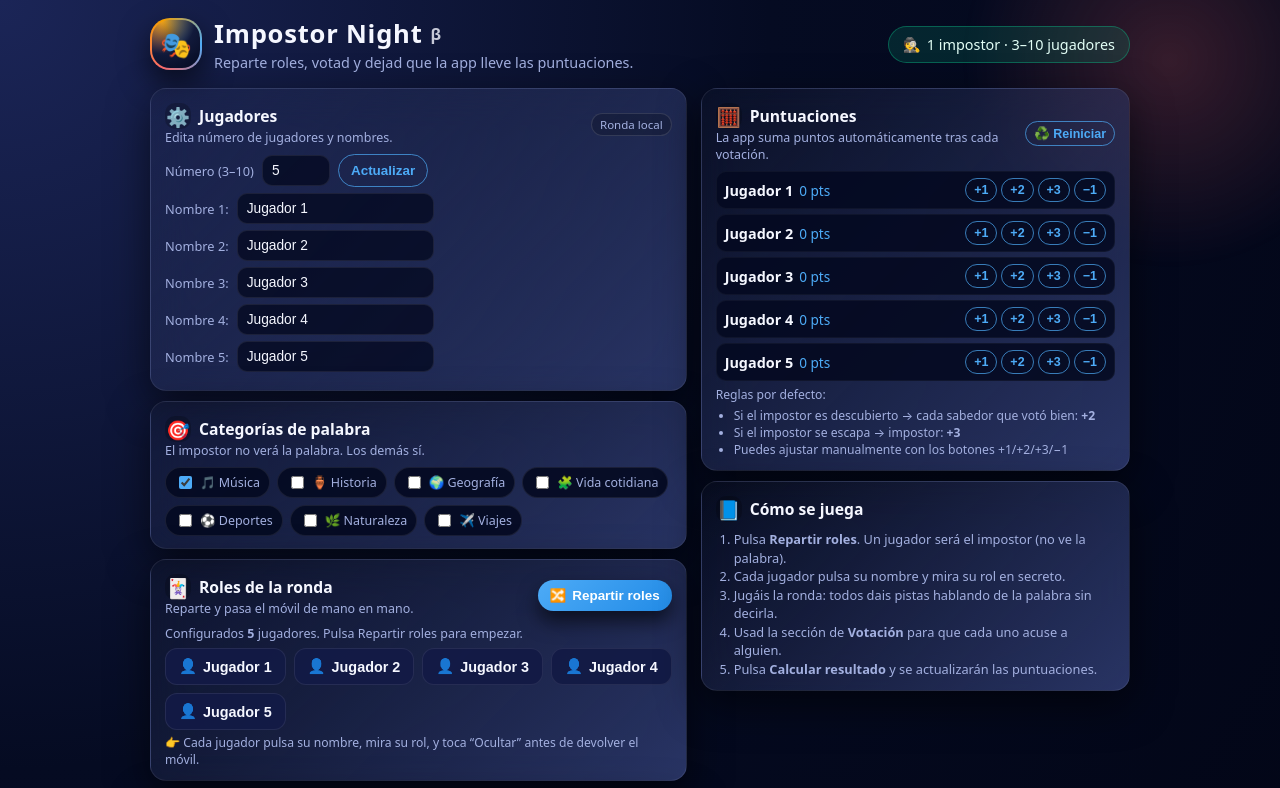
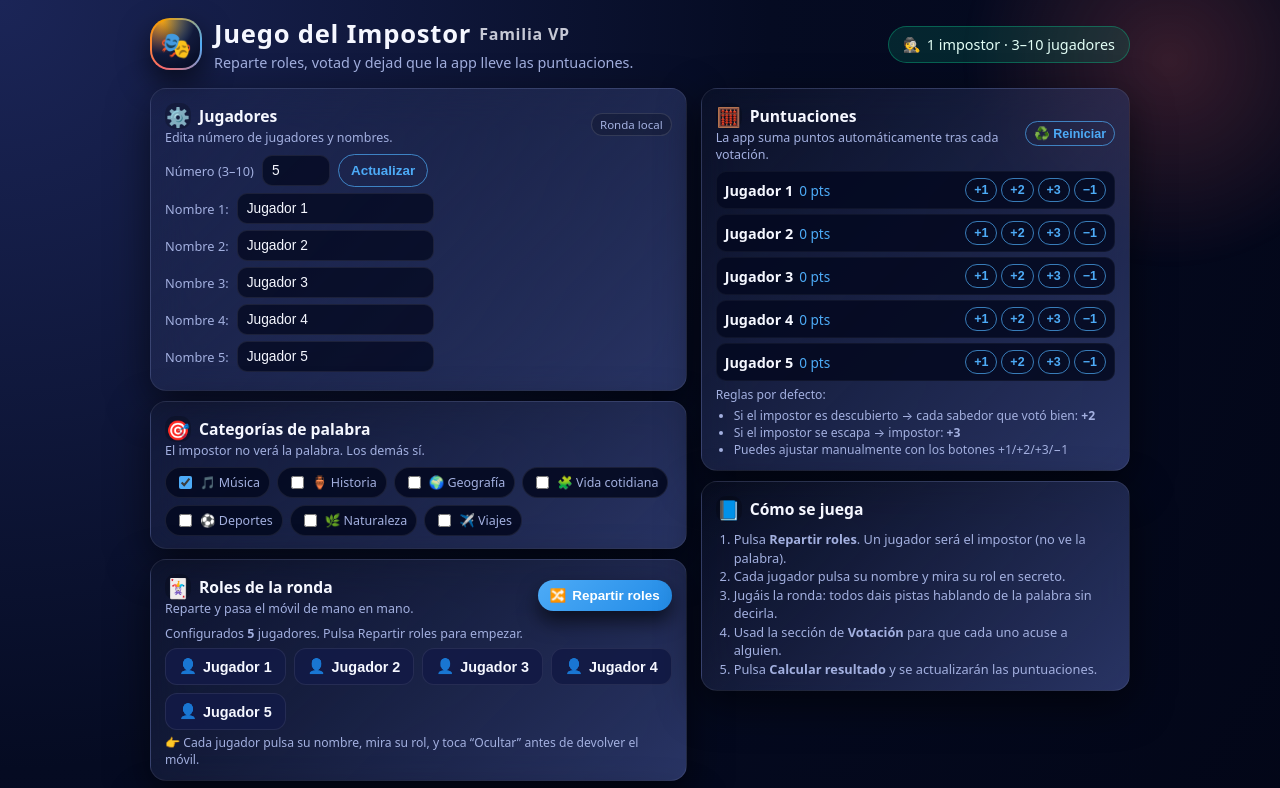
Before and after one commit to mwf23/2025_impostor, a plain HTML site: page index.html in a window 1280 px wide. Shown: the top 788 px of the page. Drawn offline with Linux system fonts and the light colour scheme.

Commit message:
titulo espanol

```diff
--- a/index.html
+++ b/index.html
@@ -515,7 +515,7 @@
           </div>
         </div>
         <div class="title-text">
-          <h1>Impostor Night <span style="font-size:1rem;opacity:0.8;">β</span></h1>
+          <h1>Juego del Impostor <span style="font-size:1rem;opacity:0.8;">Familia VP</span></h1>
           <p>Reparte roles, votad y dejad que la app lleve las puntuaciones.</p>
         </div>
       </div>
```
